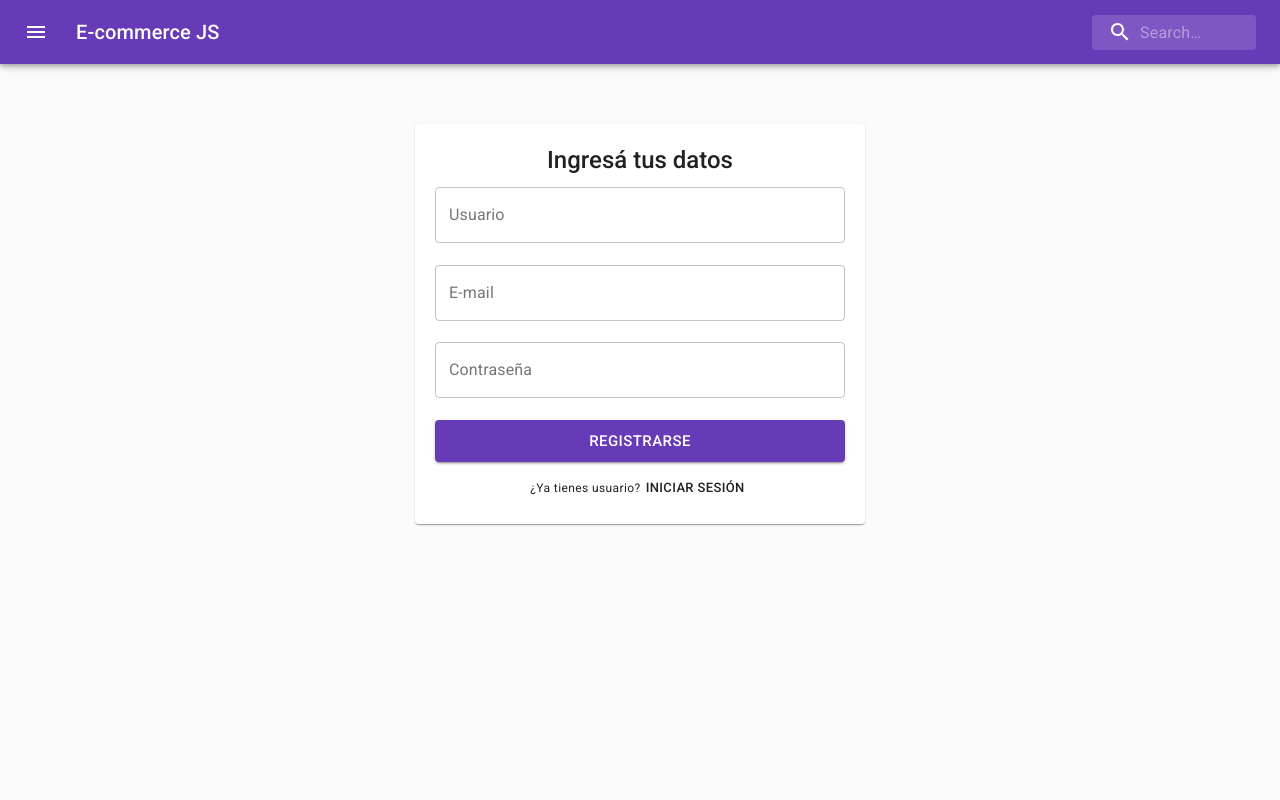
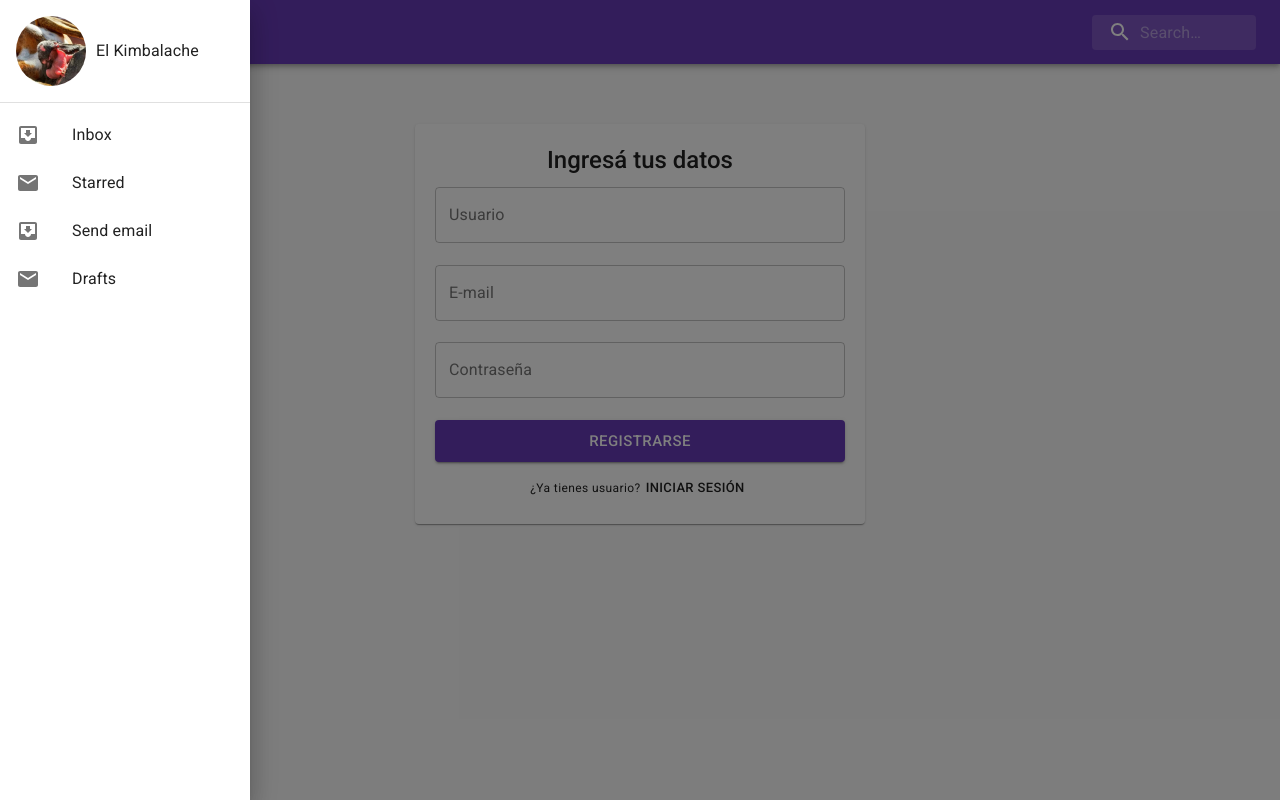
Before and after one commit to OnnigPano/mern-app, a React (Create React App) app in the folder client/: page /auth in a window 1280 px wide. Both pictures are taken after a click on the button "open drawer". Built offline with nearby package versions, Linux system fonts and the light colour scheme.

Commit message:
Drawer component, CreateContext, CheckTokenExists method

```diff
--- a/client/src/components/AppBar.js
+++ b/client/src/components/AppBar.js
@@ -1,4 +1,4 @@
-import React from 'react';
+import React, { useState } from 'react';
 import AppBar from '@material-ui/core/AppBar';
 import Toolbar from '@material-ui/core/Toolbar';
 import IconButton from '@material-ui/core/IconButton';
@@ -7,6 +7,7 @@ import InputBase from '@material-ui/core/InputBase';
 import { fade, makeStyles } from '@material-ui/core/styles';
 import MenuIcon from '@material-ui/icons/Menu';
 import SearchIcon from '@material-ui/icons/Search';
+import TemporaryDrawer from './TemporaryDrawer';
 
 const useStyles = makeStyles((theme) => ({
   root: {
@@ -64,23 +65,32 @@ const useStyles = makeStyles((theme) => ({
   },
 }));
 
+
+
 export default function SearchAppBar() {
   const classes = useStyles();
+  const [drawerState, setDrawerState] = useState(false);
+
+  const toggleDrawer = () => {
+    setDrawerState(!drawerState);
+  };
 
   return (
     <div className={classes.root}>
       <AppBar position="static">
         <Toolbar>
+          <TemporaryDrawer drawerState={drawerState} toggleDrawer={toggleDrawer} />
           <IconButton
             edge="start"
             className={classes.menuButton}
             color="inherit"
             aria-label="open drawer"
+            onClick={toggleDrawer}
           >
             <MenuIcon />
           </IconButton>
           <Typography className={classes.title} variant="h6" noWrap>
-            E-commerce JS
+            Kimbalache Store
           </Typography>
           <div className={classes.search}>
             <div className={classes.searchIcon}>
--- /dev/null
+++ b/client/src/components/TemporaryDrawer.js
@@ -0,0 +1,62 @@
+import React from 'react';
+import { makeStyles } from '@material-ui/core/styles';
+import Drawer from '@material-ui/core/Drawer';
+import { Avatar, Typography } from '@material-ui/core';
+import List from '@material-ui/core/List';
+import Divider from '@material-ui/core/Divider';
+import ListItem from '@material-ui/core/ListItem';
+import ListItemIcon from '@material-ui/core/ListItemIcon';
+import ListItemText from '@material-ui/core/ListItemText';
+import InboxIcon from '@material-ui/icons/MoveToInbox';
+import MailIcon from '@material-ui/icons/Mail';
+
+
+
+const useStyles = makeStyles({
+  list: {
+    width: 250,
+  },
+  avatar: {
+    width: 70,
+    height: 70,
+    marginRight: 10
+  }
+});
+
+export default function TemporaryDrawer(props) {
+  const classes = useStyles();
+
+  const list = (
+    <div
+      className={classes.list}
+      role="presentation"
+      onClick={props.toggleDrawer}
+    >
+      <List>
+        <ListItem>
+          <Avatar src="/1595034870102.jpg" className={classes.avatar} />
+          <Typography variant="subtitle1" component="h4">
+            El
+            Kimbalache
+          </Typography>
+        </ListItem>
+      </List>
+      <Divider />
+      <List>
+        {['Inbox', 'Starred', 'Send email', 'Drafts'].map((text, index) => (
+          <ListItem button key={text}>
+            <ListItemIcon>{index % 2 === 0 ? <InboxIcon /> : <MailIcon />}</ListItemIcon>
+            <ListItemText primary={text} />
+          </ListItem>
+        ))}
+      </List>
+
+    </div>
+  );
+
+  return (
+          <Drawer anchor='left' open={props.drawerState} onClose={props.toggleDrawer}>
+            {list}
+          </Drawer>
+      )
+}
--- a/client/src/containers/Auth.js
+++ b/client/src/containers/Auth.js
@@ -1,8 +1,8 @@
-import React, { useState } from "react";
-import axios from 'axios';
+import React, { useState, useContext } from "react";
 import validator from 'validator';
 import { Card, Button, TextField, Typography, LinearProgress  } from '@material-ui/core';
 import { makeStyles } from "@material-ui/core/styles";
+import { AuthContext } from '../context/auth-context';
 
 
 
@@ -52,7 +52,9 @@ const Auth = () => {
         }
     });
 
-    let url = isRegister ? 'http://localhost:5000/users' : 'http://localhost:5000/users/login';
+    const authContext = useContext(AuthContext);
+
+    let url = isRegister ? 'http://localhost:5000/users': null;
 
     const inputHandler = (event, stateHandler, type) => {
         stateHandler(event.target.value);
@@ -70,18 +72,10 @@ const Auth = () => {
             name: nameValue
         }
 
-        try {
-            const response = await axios.post(url, credentials);
-            /* Si todo va bien, guardar el token en el localStorage
-             * también se podría guardar el id de usuario aunque éste lo obtiene el middleware auth del backend
-             * redericcionar al home
-             */
-            console.log(response);
-            setLoading(false);
-        } catch (e) {
-            console.log(e.response)
+        const response = await authContext.login(credentials);
+        setLoading(false);
+        if(!response) {
             !isRegister && setLoginError(true);
-            setLoading(false);
         }
     }
 
--- /dev/null
+++ b/client/src/context/auth-context.js
@@ -0,0 +1,48 @@
+import React, { useState } from 'react';
+import axios from 'axios';
+
+export const AuthContext = React.createContext({
+    //esto es como una inicializacion de mentira, simple estructura
+    isAuth: false
+});
+
+const AuthContextProvider = (props) => {
+    const [isAuthenticated, setIsAuthenticated] = useState(false);
+
+    const loginHandler = async (credentials) => {
+        try {
+            const response = await axios.post('http://localhost:5000/users/login', credentials);
+            localStorage.setItem('token', response.data.token);
+            setIsAuthenticated(true);
+            console.log(response);
+            return response;
+        } catch (error) {
+            console.log(error.toJson());
+        }
+    }
+
+    const checkTokenExists = async () => {
+        const token = localStorage.getItem('token');
+        if(token) {
+            try {
+                const user = await axios.get('http://localhost:5000/users/me', {
+                    headers: {
+                        'Authorization': 'Bearer ' + token
+                    }
+                })
+                return user;
+            } catch (error) {
+                console.log(error.toJSON())
+            }
+        }
+    }
+
+    return (
+        //acá le paso los valores al AuthContext
+        <AuthContext.Provider value={ { isAuth: isAuthenticated, login: loginHandler } }>
+            {props.children}
+        </AuthContext.Provider>
+    );
+}
+
+export default AuthContextProvider;
--- a/client/src/index.js
+++ b/client/src/index.js
@@ -5,16 +5,19 @@ import { CssBaseline, ThemeProvider } from "@material-ui/core";
 import theme from './MuiConfig'
 import './index.css';
 import App from './App';
+import AuthContextProvider from './context/auth-context';
 
 
 ReactDOM.render(
   <React.StrictMode>
+    <AuthContextProvider>
       <BrowserRouter >
         <ThemeProvider theme={theme} >
           <CssBaseline />
           <App />
         </ThemeProvider>
       </BrowserRouter>
+    </AuthContextProvider>
   </React.StrictMode>,
   document.getElementById('root')
 );
```
Lines whose indentation alone changed are shown as unchanged.
